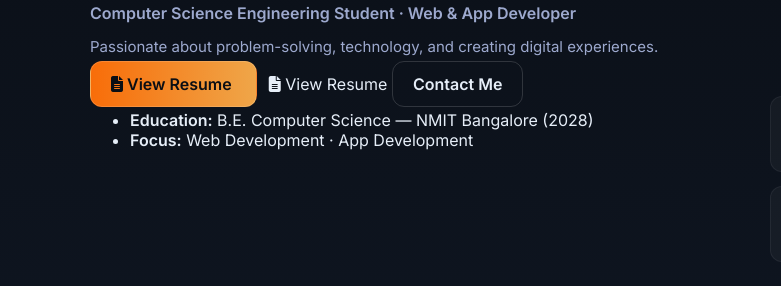
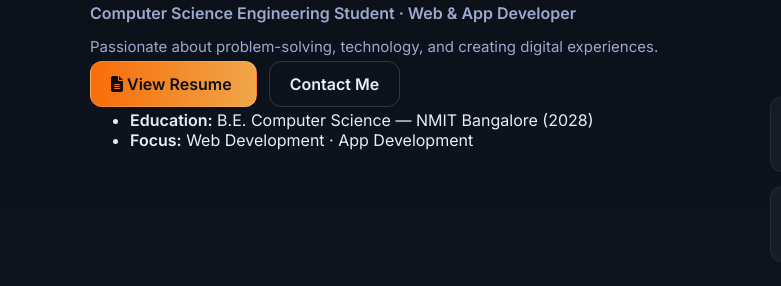
Before and after one commit to Prem26tech/prem-portfolio, a plain HTML site: page index.html in a window 1280 px wide. Shown: the part 351-637 px from the top of the page, 0-781 px from the left. Drawn offline with Linux system fonts and the light colour scheme.

Commit message:
Remove duplicate 'View Resume' button
Removed duplicate 'View Resume' button from index.html.

```diff
--- a/index.html
+++ b/index.html
@@ -61,9 +61,6 @@
   <i class="fa-solid fa-file-lines"></i> View Resume
 </a>
 
-
-            <i class="fa-solid fa-file-lines"></i> View Resume
-          </a>
           <a class="btn btn-outline" href="#contact">Contact Me</a>
         </div>
 
```
